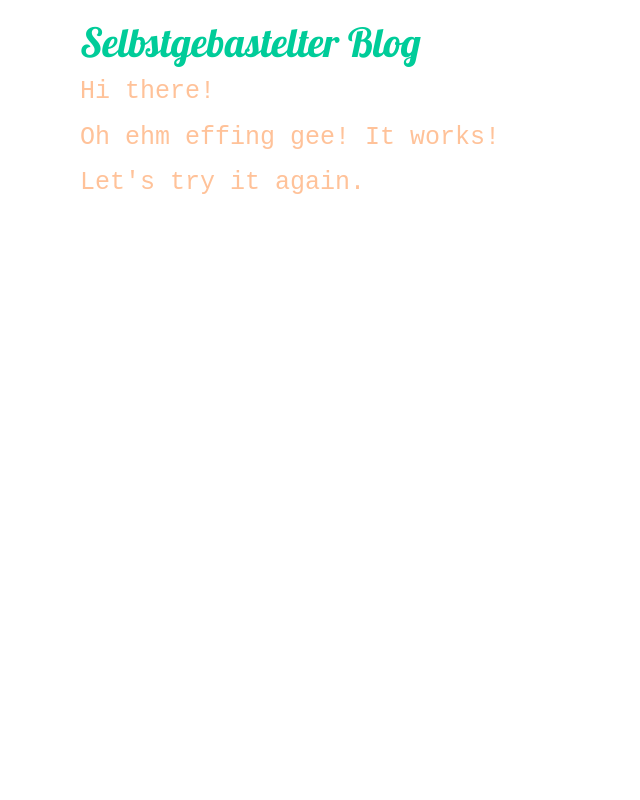
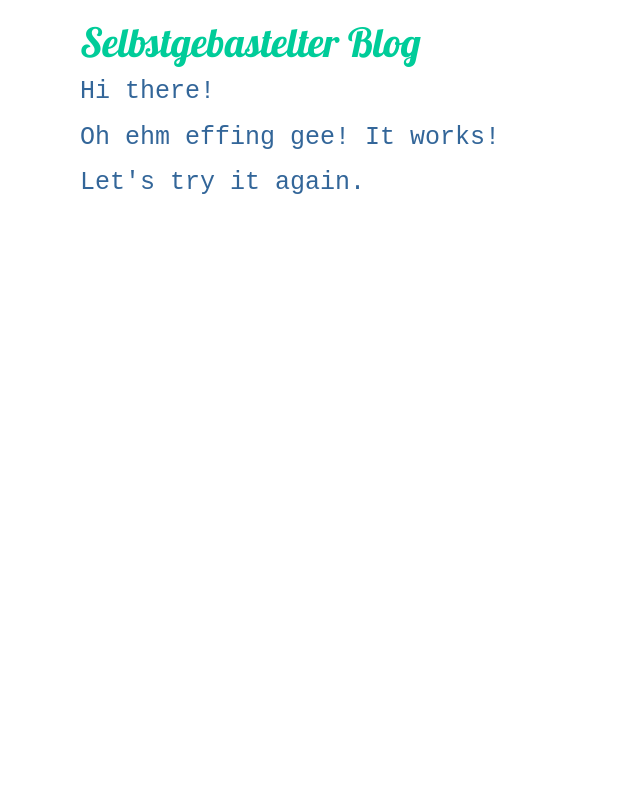
Before and after one commit to ilanabischof/my-first-blog, a Django app: page / in a window 1280 px wide. Shown: the whole page, without its empty margins (0-640 px from the left). Run offline with Django 3.2, Linux system fonts and the light colour scheme; data that the repository does not hold is empty; some libraries are stand-ins or nearby versions.

```diff
--- a/blog/static/css/blog.css
+++ b/blog/static/css/blog.css
@@ -6,7 +6,7 @@ h1 a {
 
 body {
 	padding-left: 80px;
-	color: #ffc299;
+	color: #336699;
 	font-size: 25px;
 	font-family: 'Courier New'
 }
```
